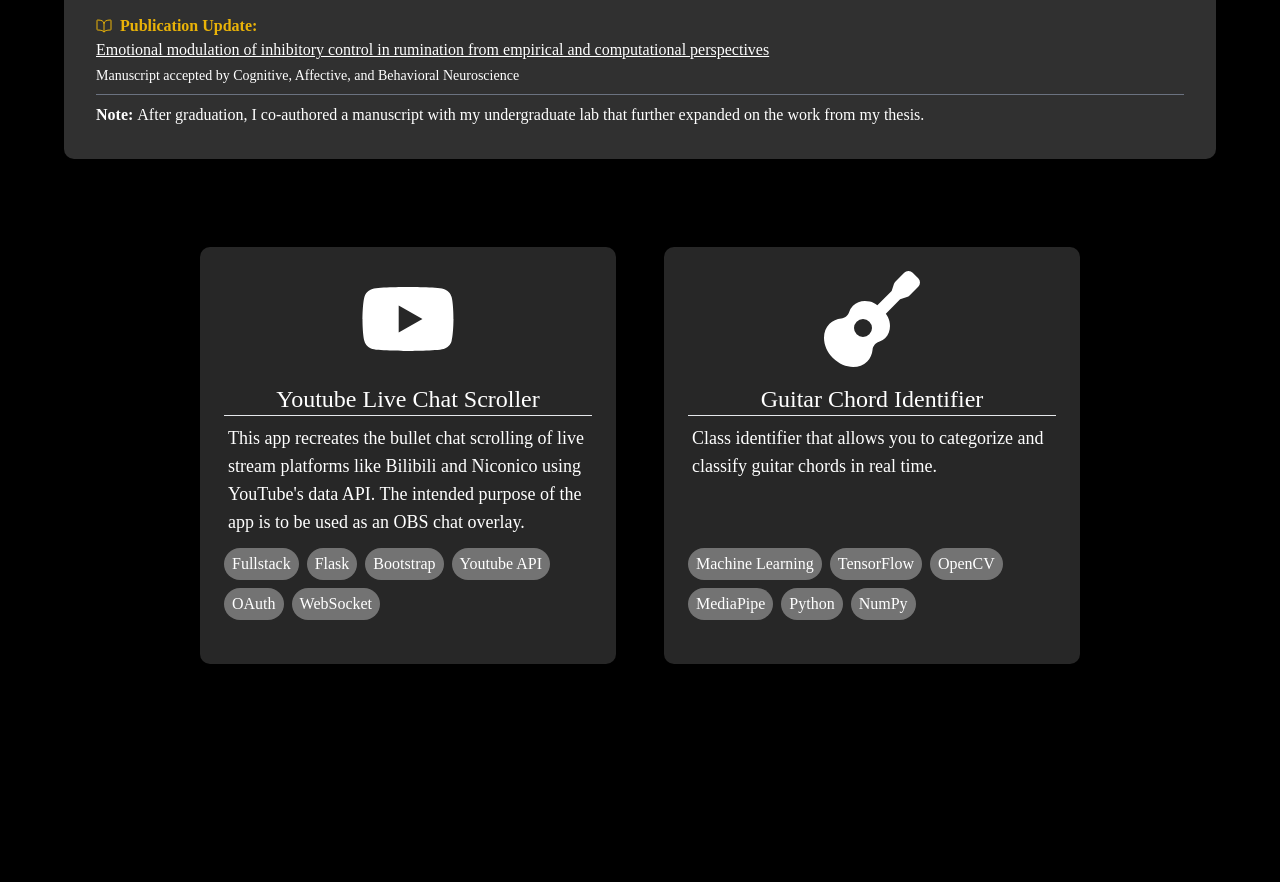
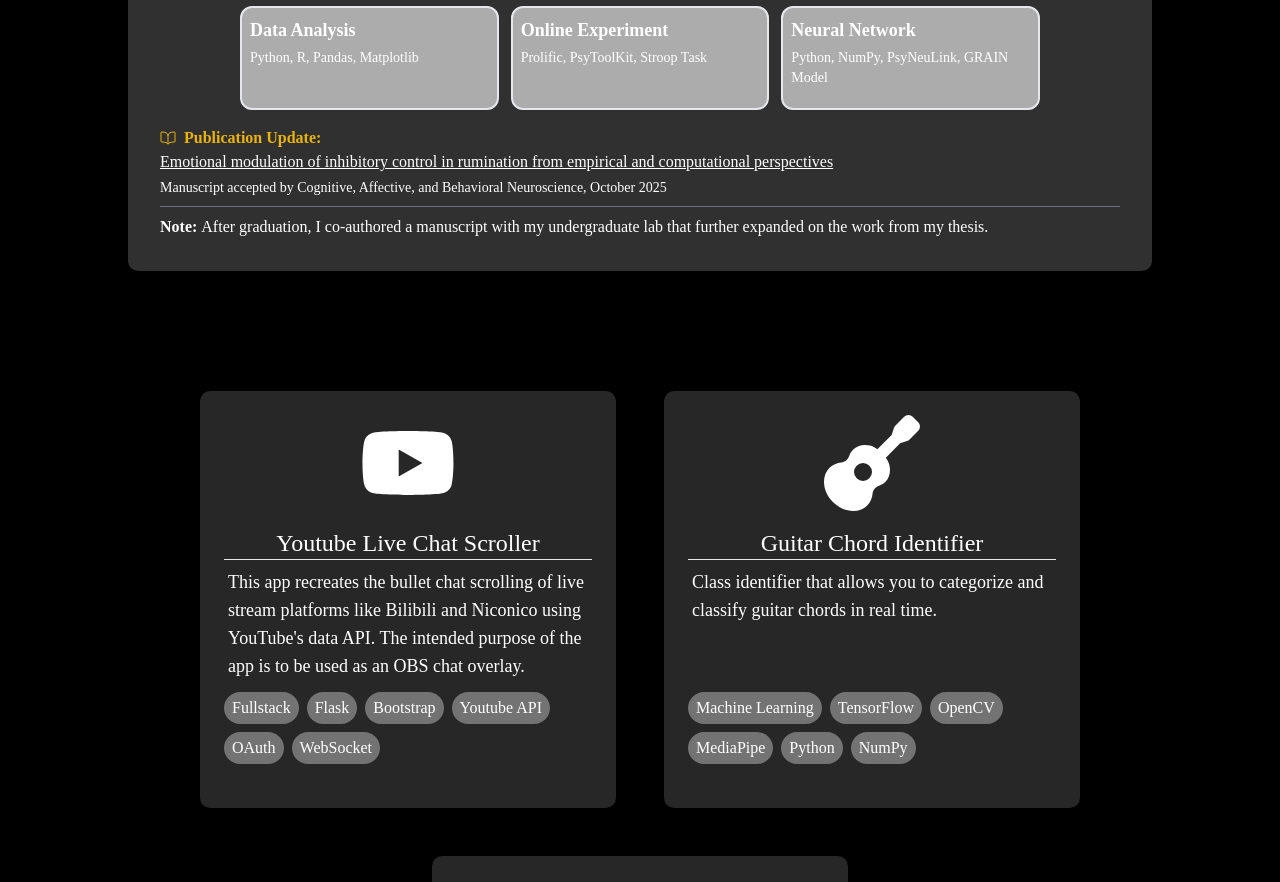
Before and after one commit to benkyli/portfolio, a React (Vite) app: page / in a window 1280 px wide. Shown: the part 2518-3400 px from the top of the page. Built offline with nearby package versions, Linux system fonts and the light colour scheme.

Commit message:
updated project section and cleaned up class names of each section

```diff
--- a/src/About.jsx
+++ b/src/About.jsx
@@ -3,7 +3,7 @@ import headshot from './images/headshot.jpg';
 
 export default function About() {
     return (
-        <div id='about' className='section'>
+        <div id='about'>
             <div className='heading'>About</div>
             <div className='about-content gap-24'>
                 <img src={headshot} alt='headshot image' className='max-h-80 min-w-52 brightness-90'></img>
--- a/src/Contact.jsx
+++ b/src/Contact.jsx
@@ -2,7 +2,7 @@ import ContactForm from './ContactForm.jsx'
 
 export default function Contact() {
     return (
-        <div id='contact' className='section'>
+        <div id='contact'>
             <h2 className='heading'>Contact</h2>
             <div className='content-container justify-center gap-32'>
                 <ContactForm />
--- a/src/Projects.jsx
+++ b/src/Projects.jsx
@@ -4,6 +4,7 @@ import ThesisSection from './ThesisSection.jsx'
 import { useState } from 'react';
 
 export default function Projects() {
+    const gitHubLink = "https://github.com/benkyli";
 
     const [modal, setModal] = useState(false);
     const openModal = () => {
@@ -14,12 +15,15 @@ export default function Projects() {
         <ProjectCard key={project.id} {...project} openModal={openModal} />)
 
     return (
-        <div id='projects' className='section'>
+        <div id='projects' >
             <h2 className='heading'>Projects</h2>
-            <ThesisSection />
-            <div className='content-container gap-4 '>
-                {projects}
+            <div className='content-container'>
+                <ThesisSection />
+                <div className='content-container gap-4 '>
+                    {projects}
+                </div>
             </div>
+
         </div>
     )
 }
--- a/src/ThesisProject.jsx
+++ b/src/ThesisProject.jsx
@@ -5,7 +5,7 @@ export default function ThesisProject(props) {
     const tools = props.tools.join(', ')
 
     return (
-        <div onClick={() => openInNewTab(props.link)} className='flex-1 border-2 p-2 rounded-xl bg-gray-400 cursor-pointer relative hover:bg-gray-600'>
+        <div onClick={() => openInNewTab(props.link)} id='thesis-card'>
             <h4 className='text-lg font-bold mb-1'>{props.title}</h4>
             <ul className='text-sm flex flex-wrap gap-1 pb-3'>{tools}</ul>
         </div>
--- a/src/ThesisSection.jsx
+++ b/src/ThesisSection.jsx
@@ -21,7 +21,7 @@ export default function ThesisSection() {
                     <p>Publication Update:</p>
                 </div>
                 <p className='relative cursor-pointer underline' onClick={() => openInNewTab(link)}>Emotional modulation of inhibitory control in rumination from empirical and computational perspectives</p>
-                <p className='text-sm pt-1'>Manuscript accepted by Cognitive, Affective, and Behavioral Neuroscience</p>
+                <p className='text-sm pt-1'>Manuscript accepted by Cognitive, Affective, and Behavioral Neuroscience, October 2025</p>
                 <div className='pt-2 mt-2 border-t border-gray-500'>
                     <b>Note: </b>After graduation, I co-authored a manuscript with my undergraduate lab that further expanded on the work from my thesis.
                 </div>
--- a/src/css/index.css
+++ b/src/css/index.css
@@ -181,7 +181,6 @@ a:active {
     }
 }
 
-
 /* project section */
 .project-card {
     width: 26em;
@@ -208,14 +207,28 @@ a:active {
 
 #thesis-section {
     display: flex;
-
-
+    justify-content: center;
+    align-items: center;
     flex-direction: column;
     border-radius: 10px;
     border-color: white;
     padding: 2em;
     margin: 2.5em 4em;
     background-color: #303030;
+}
+
+#thesis-card {
+    flex: 1;
+    border-width: 2px;
+    padding: 0.5rem;
+    border-radius: 0.75rem;
+    background-color: #acacac;
+    cursor: pointer;
+    position: relative;
+}
+
+#thesis-card:hover {
+    background-color: grey;
 }
 
 @media (max-width: 500px) {
--- a/src/data/projects.jsx
+++ b/src/data/projects.jsx
@@ -1,4 +1,5 @@
-import { FaYoutube, FaGuitar, FaFolder } from "react-icons/fa";
+import { FaYoutube, FaGuitar} from "react-icons/fa";
+import { MdSportsTennis } from "react-icons/md"; // funny because this is a tennis icon that I'm using for pickleball
 
 export const ProjectData = [
     {
@@ -30,5 +31,20 @@ export const ProjectData = [
             "Python",
             "NumPy"
         ]
+    },
+    {
+        id: 2,
+        title: "Pickleball Booking Bot",
+        image: <MdSportsTennis />,
+        description: "A Tkinter Python app that books public pickeball courts in Hamilton through concurrent requests and bypasses captchas using Selenium. This was created to help my brother.",
+        link: "https://github.com/benkyli/Pickleball-Booking-Bot",
+        tools: [
+            "Web Scraping",
+            "Requests",
+            "Tkinter",
+            "Selenium",
+            "Asyncio",
+            "Beautiful Soup"
+        ]
     }
 ];
```
